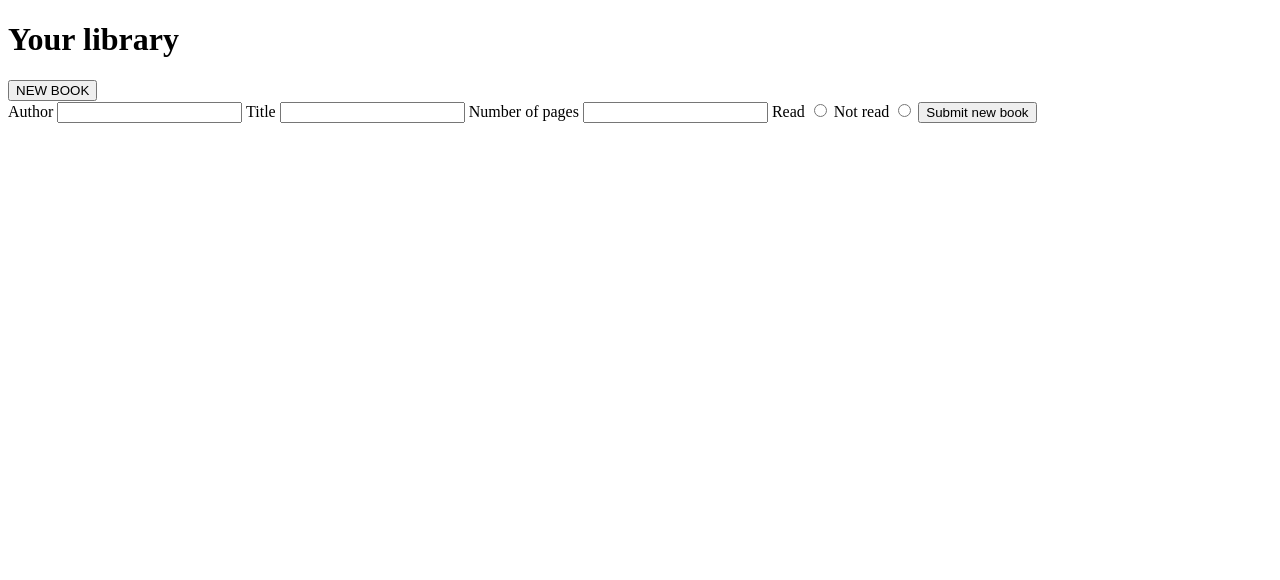
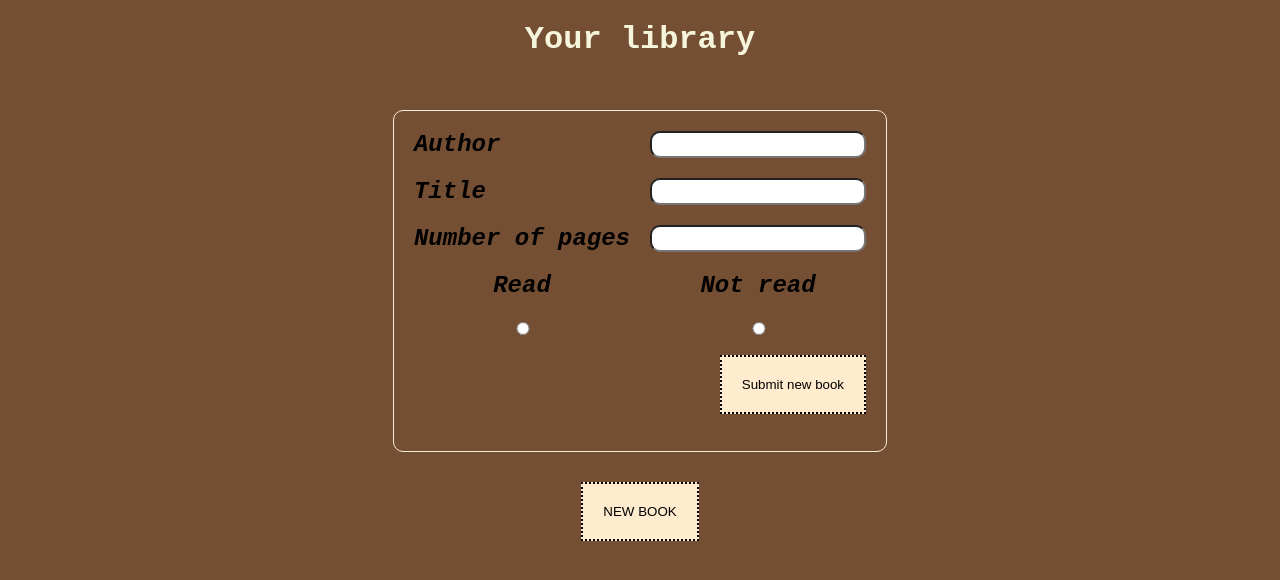
Before and after one commit to Gohan61/Library-project, a plain HTML site: page index.html in a window 1280 px wide. Both pictures are taken after a click on the button "NEW BOOK". Drawn offline with Linux system fonts and the light colour scheme.

Commit message:
Place new book items on bottom page + styling
Style: placed the new book + form permanently on top and the books
in library are added in rows to the bottom of page so page does
move the form around
Style: made buttons look similar so they pop out and different styling
to form + library for easier recognition

```diff
--- a/index.html
+++ b/index.html
@@ -8,11 +8,10 @@
     <script src="play.js" defer></script>
   </head>
   <body>
-    <div class="library">
     <h1>Your library</h1>
-    </div>
     <button class="newBook">NEW BOOK</button>
-    <form action="" style="display: none" id="newBookForm">
+    <div style="display: none" class="formDiv">
+      <form action="" id="newBookForm">
         <label for="author">Author</label>
         <input type="text" id="author" name="author" />
         <label for="title">Title</label>
@@ -25,5 +24,7 @@
         <input type="radio" id="not-read" name="read" value="no" />
         <button type="submit" name="submit">Submit new book</button>
       </form>
+    </div>
+    <div class="library"></div>
   </body>
 </html>
--- a/play.js
+++ b/play.js
@@ -1,6 +1,7 @@
 const library = document.querySelector(".library");
 const addNewBook = document.querySelector(".newBook");
 const newBookForm = document.querySelector("form");
+const formDiv = document.querySelector(".formDiv");
 const submitButton = document.querySelector("button[type='submit']");
 
 const myLibrary = [];
@@ -57,8 +58,8 @@ function displayBooks(array) {
 }
 
 addNewBook.addEventListener("click", () => {
-  if (newBookForm.style.display === "none") {
-    newBookForm.style.display = "block";
+  if (formDiv.style.display === "none") {
+    formDiv.style.display = "";
   }
 });
 
--- a/style.css
+++ b/style.css
@@ -0,0 +1,121 @@
+body {
+  padding: 0;
+  margin: 0;
+  font-family: "Courier New", Courier, monospace;
+  display: grid;
+  justify-items: center;
+  background-color: rgb(83, 35, 0, 0.8);
+  gap: 30px;
+  box-sizing: border-box;
+}
+
+h1 {
+  font-size: 2em;
+  color: beige;
+  grid-area: 1 / 1;
+}
+
+.newBook,
+button[type="submit"],
+.library button {
+  background-color: blanchedalmond;
+  color: black;
+  border: 2px dotted black;
+  padding: 20px;
+}
+
+.formDiv {
+  grid-area: 2 / 1;
+}
+
+#newBookForm {
+  display: grid;
+  grid-template-columns: 1fr 1fr;
+  grid-template-rows: repeat(12, auto);
+  grid-auto-flow: column;
+  gap: 20px;
+  max-height: 300px;
+}
+
+.library {
+  display: grid;
+  grid-template-columns: repeat(
+    auto-fit,
+    minmax(300px, 1fr) minmax(300px, 1fr)
+  );
+  max-width: 90vw;
+  gap: 20px;
+}
+
+.library > div {
+  display: grid;
+  gap: 20px;
+  grid-template-columns: 1fr 1fr;
+  grid-template-rows: auto;
+  grid-template-rows: repeat(3, auto);
+}
+
+.library > div > p {
+  color: antiquewhite;
+}
+
+.formDiv,
+.library > div {
+  border: 1px solid antiquewhite;
+  padding: 20px;
+  border-radius: 10px;
+  font-size: 1.5em;
+  font-style: italic;
+  font-weight: 600;
+}
+
+#newBookForm input {
+  border-radius: 10px;
+}
+
+label[for="author"] {
+  grid-area: 1 / 1;
+}
+
+#author {
+  grid-area: 1 / 2;
+}
+
+label[for="title"] {
+  grid-area: 2 / 1;
+}
+
+#title {
+  grid-area: 2 / 2;
+}
+
+label[for="pages"] {
+  grid-area: 3 / 1;
+}
+
+#pages {
+  grid-area: 3 / 2;
+}
+
+label[for="read"] {
+  grid-area: 4 / 1;
+  justify-self: center;
+}
+
+label[for="not-read"] {
+  grid-area: 4 / 2;
+  justify-self: center;
+}
+
+#read {
+  grid-area: 5 / 1;
+}
+
+#not-read {
+  grid-area: 5 / 2;
+}
+
+button[type="submit"] {
+  grid-area: 6 / 2;
+  justify-self: flex-end;
+}
```
Lines whose indentation alone changed are shown as unchanged.
